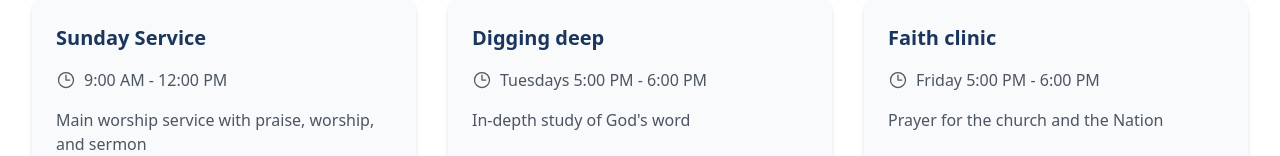
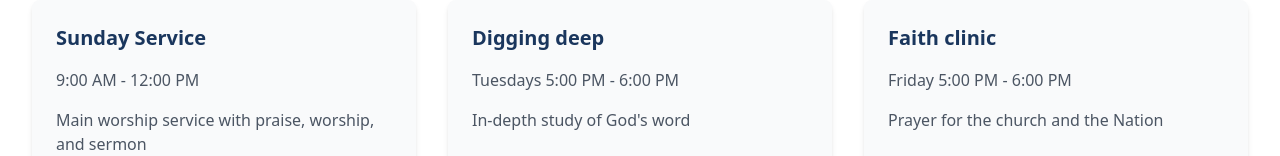
Before and after one commit to Jedidiah5/RCCG-King-of-Kings-Parish, a React (Vite) app in the folder rccg-king-of-kings/: page / in a window 1280 px wide. Shown: the part 796-952 px from the top of the page. Built offline with nearby package versions, Linux system fonts and the light colour scheme.

Commit message:
clock icon

```diff
--- a/rccg-king-of-kings/src/components/ServiceTimes.tsx
+++ b/rccg-king-of-kings/src/components/ServiceTimes.tsx
@@ -1,5 +1,5 @@
 import React from 'react';
-import { ClockIcon } from '@heroicons/react/24/outline';
+// import { ClockIcon } from '@heroicons/react/24/outline';
 
 const ServiceTimes = () => {
   const services = [
@@ -35,7 +35,7 @@ const ServiceTimes = () => {
               <h3 className="text-xl font-semibold text-primary mb-4">{service.name}</h3>
               <div className="space-y-4">
                 <div className="flex items-center text-gray-600">
-                  <ClockIcon className="h-5 w-5 mr-2" />
+                  {/* <ClockIcon className="h-5 w-5 mr-2" /> */}
                   <span>{service.time}</span>
                 </div>
                 <p className="text-gray-600">{service.description}</p>
```
